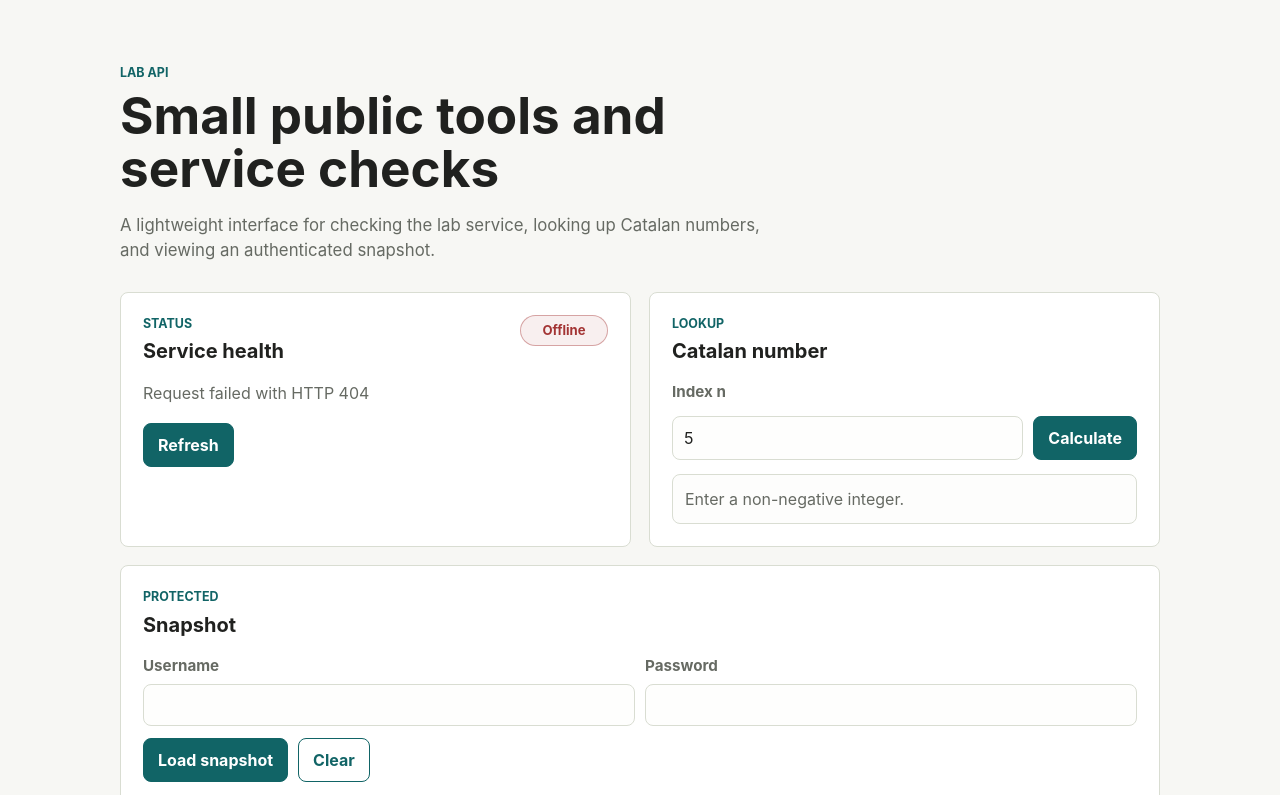
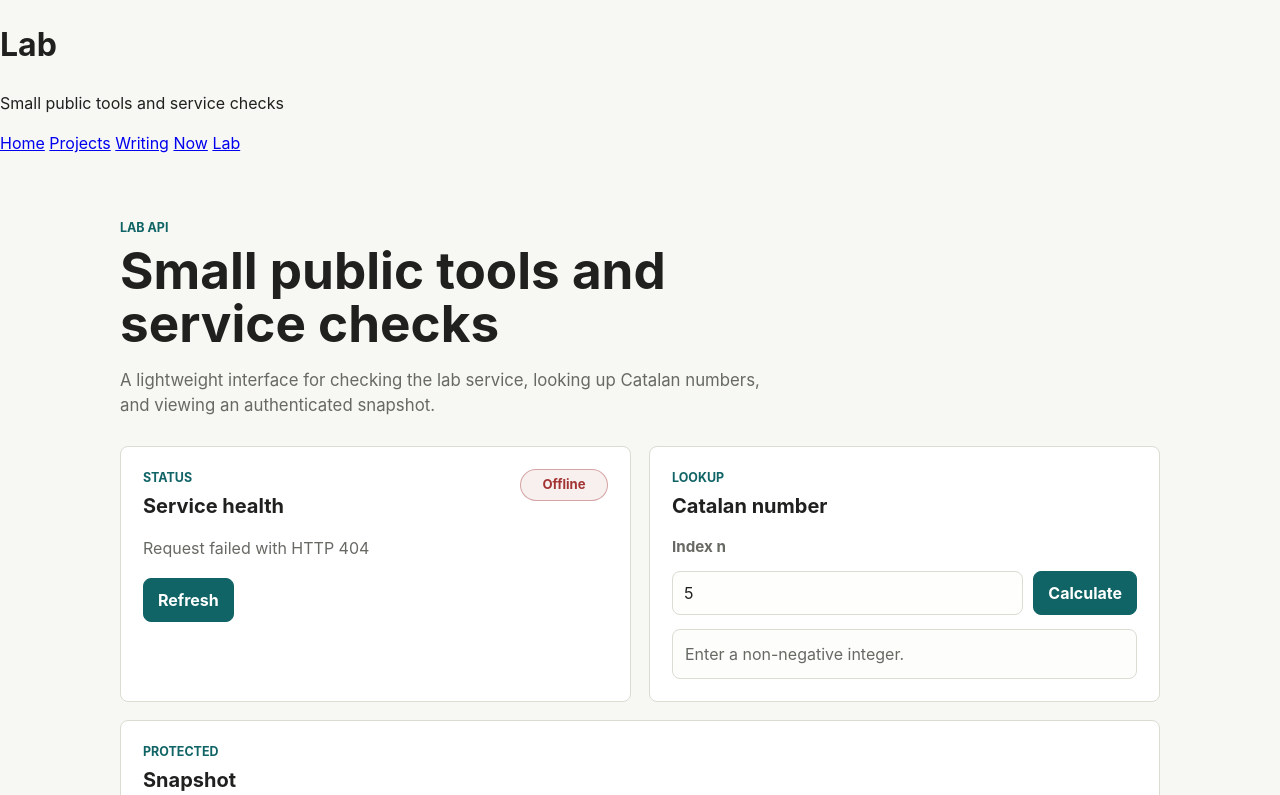
Before and after one commit to Abhrankan-Chakrabarti/website, a plain HTML site: page lab.html in a window 1280 px wide. Shown: the top 795 px of the page. Drawn offline with Linux system fonts and the light colour scheme; no server answers.

Commit message:
fix: consistent Lab naming and add navigation to lab.html

```diff
--- a/lab.html
+++ b/lab.html
@@ -7,6 +7,17 @@
     <link rel="stylesheet" href="assets/lab-api.css">
   </head>
   <body>
+    <header>
+        <h1>Lab</h1>
+        <p class="subtitle">Small public tools and service checks</p>
+        <nav>
+            <a href="/">Home</a>
+            <a href="/projects.html">Projects</a>
+            <a href="/writing.html">Writing</a>
+            <a href="/now.html">Now</a>
+            <a class="active" href="/lab.html">Lab</a>
+        </nav>
+    </header>
     <main class="lab-shell">
       <section class="lab-hero" aria-labelledby="lab-title">
         <p class="lab-kicker">Lab API</p>
```
Also changed, not shown: index.html (+1 -1 lines).
